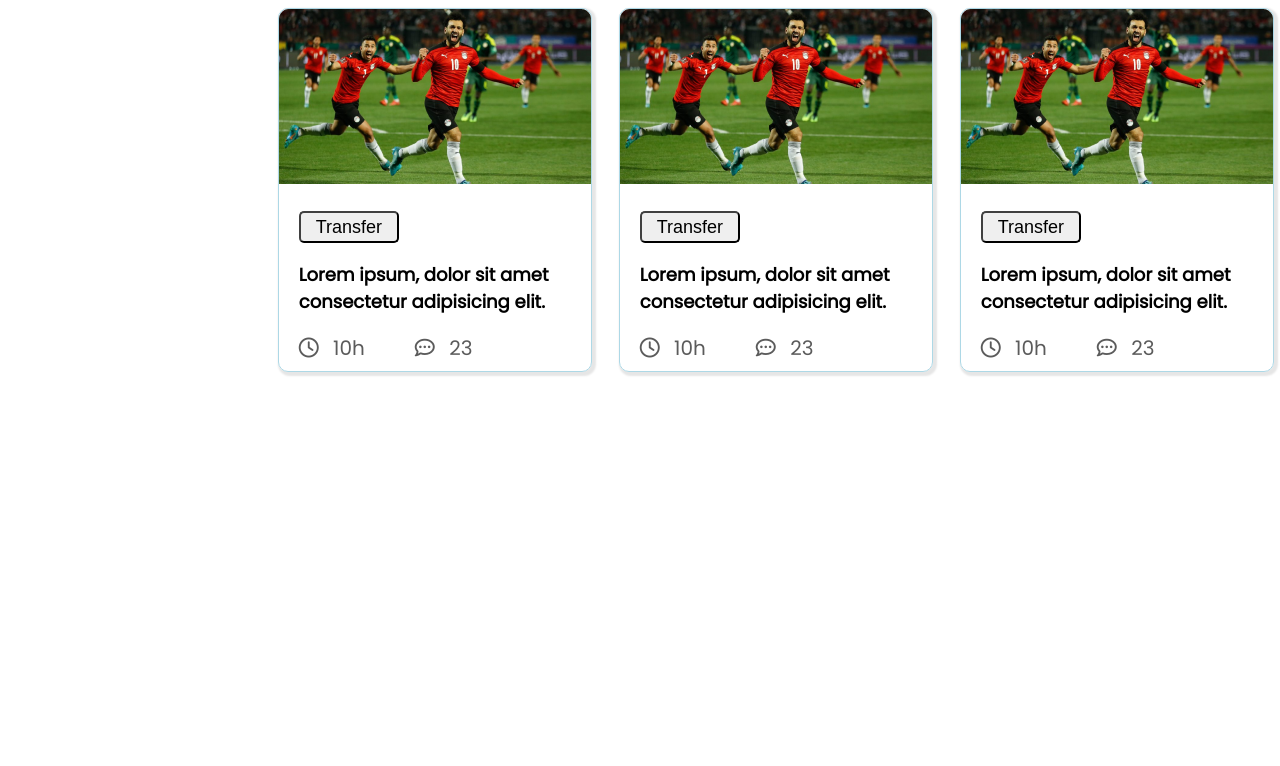
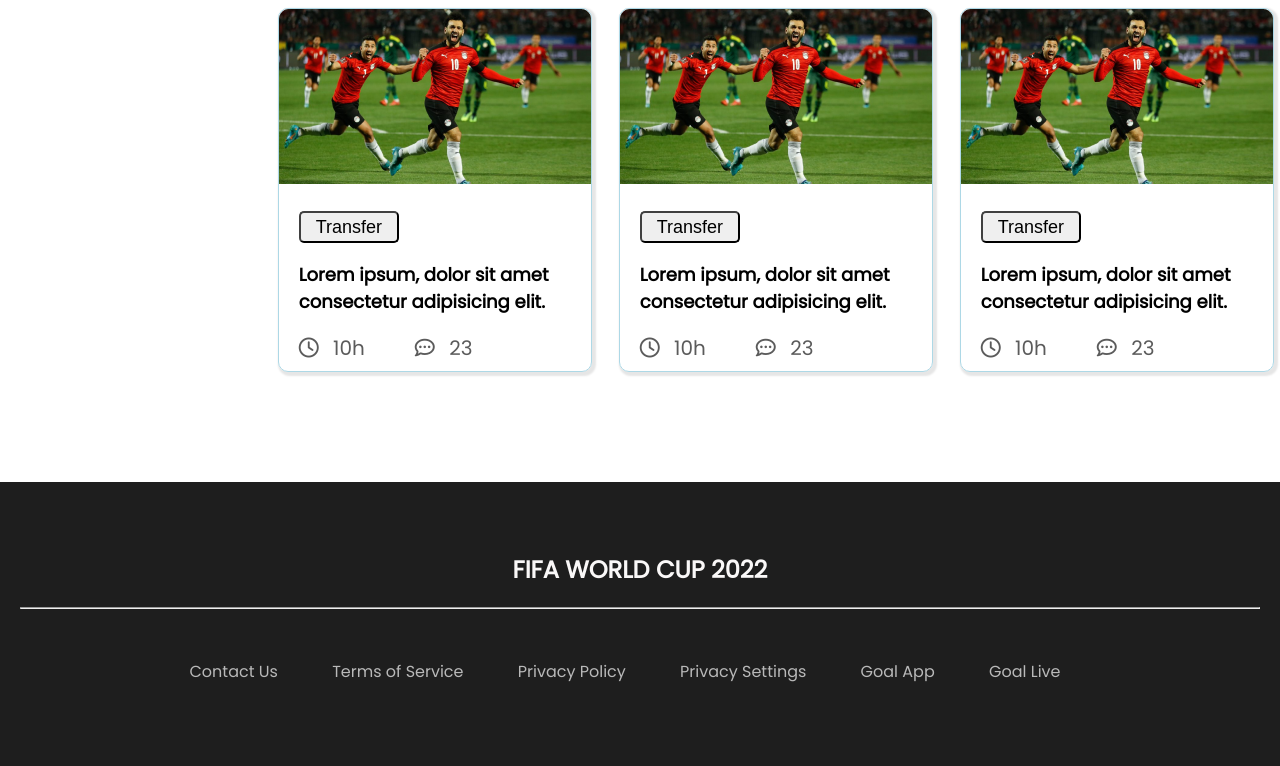
Before and after one commit to Mahedi-junior/world-cup, a plain HTML site: page index.html in a window 1280 px wide. Shown: the part 1151-1917 px from the top of the page. Before the commit the page ends 1633 px from the top, so only its background shows below. Drawn offline with Linux system fonts and the light colour scheme.

Commit message:
footer added

```diff
--- a/index.html
+++ b/index.html
@@ -169,6 +169,43 @@
         </div>
         </div>
     </main>
+
+
+
+    <footer class="footer-container">
+        <div class="footer-top">
+            <h2>FIFA WORLD CUP 2022</h2>
+            <hr>
+        </div>
+
+        <div class="footer-info">
+            <span>Contact Us</span>
+            <span>Terms of Service </span>
+            <span> Privacy Policy </span>
+            <span> Privacy Settings </span>
+            <span> Goal App</span>
+            <span>Goal Live</span>
+        </div>
+    </footer>
+
+
+
+
+
+
+
+
+
+    <!-- <small>
+        <p> All rights reserved</p>
+        <i class="fab fa-instagram"></i>
+        <i class="fas fa-globe"></i>
+        <i class="fab fa-twitter"></i>
+        <i class="fab fa-youtube-square"></i>
+        <small>Copyright &copy; 2020 influencer products
+            </small>
+    </small> -->
+
 </body>
 
 </html>
--- a/styles/style.css
+++ b/styles/style.css
@@ -165,17 +165,31 @@ body {
 }
 
 
+/*-------------------- footer------------------*/
+.footer-container {
+    height: 244px;
+    background: #1E1E1E;
+    color: #faf8f8;
+    margin-top: 50px;
+    padding: 20px;
+}
 
+.footer-info {
+    text-align: center;
+    margin-top: 50px;
+}
 
+.footer-info span {
+    text-align: center;
+    color: #B9B9B9;
+    padding: 10px;
+    margin-right: 30px;
+}
 
-
-
-
-
-
-
-
-
+.footer-top {
+    text-align: center;
+    margin-top: 50px;
+}
 
 
 
@@ -228,4 +242,19 @@ body {
     .all-blog-btn .btn1 {
         border: 2px solid lightblue;
     }
+
+    /* -------footer----------- */
+    .footer-container {
+        height: 444px;
+    }
+
+    /* .footer {
+        height: 444px;
+        background-color: #1E1E1E;
+    } */
+
+    .footer-info {
+        display: grid;
+        grid-template-columns: repeat(1, 1fr);
+    }
 }
```
